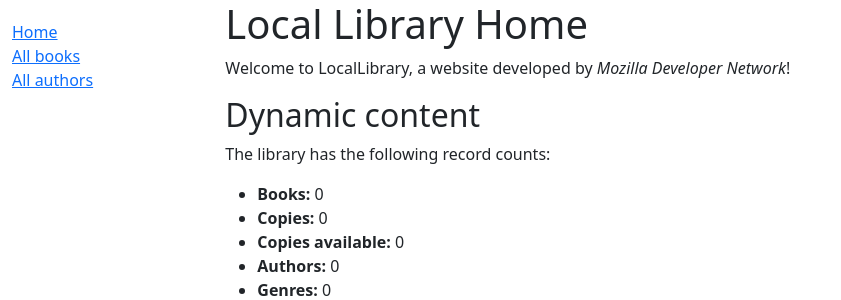
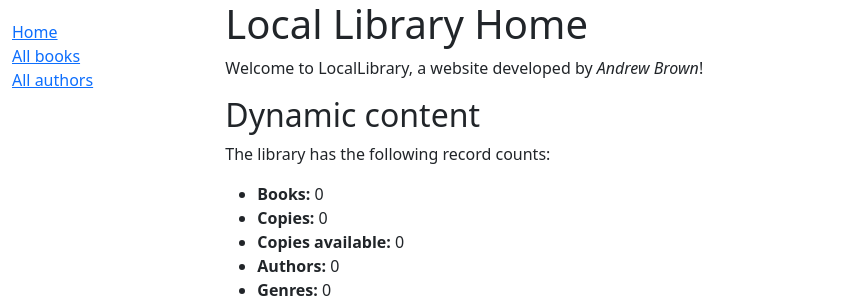
Before and after one commit to doctorandrewbrown/local-library, a Django app: page / in a window 1280 px wide. Shown: the top 300 px of the page, without its empty margins (0-841 px from the left). Run offline with Django 3.2, Linux system fonts and the light colour scheme; data that the repository does not hold is empty.

Commit message:
changess title

```diff
--- a/catalog/templates/index.html
+++ b/catalog/templates/index.html
@@ -7,7 +7,7 @@
   <h1>Local Library Home</h1>
   <p>
     Welcome to LocalLibrary, a website developed by
-    <em>Mozilla Developer Network</em>!
+    <em>Andrew Brown</em>!
   </p>
   <h2>Dynamic content</h2>
   <p>The library has the following record counts:</p>
```
